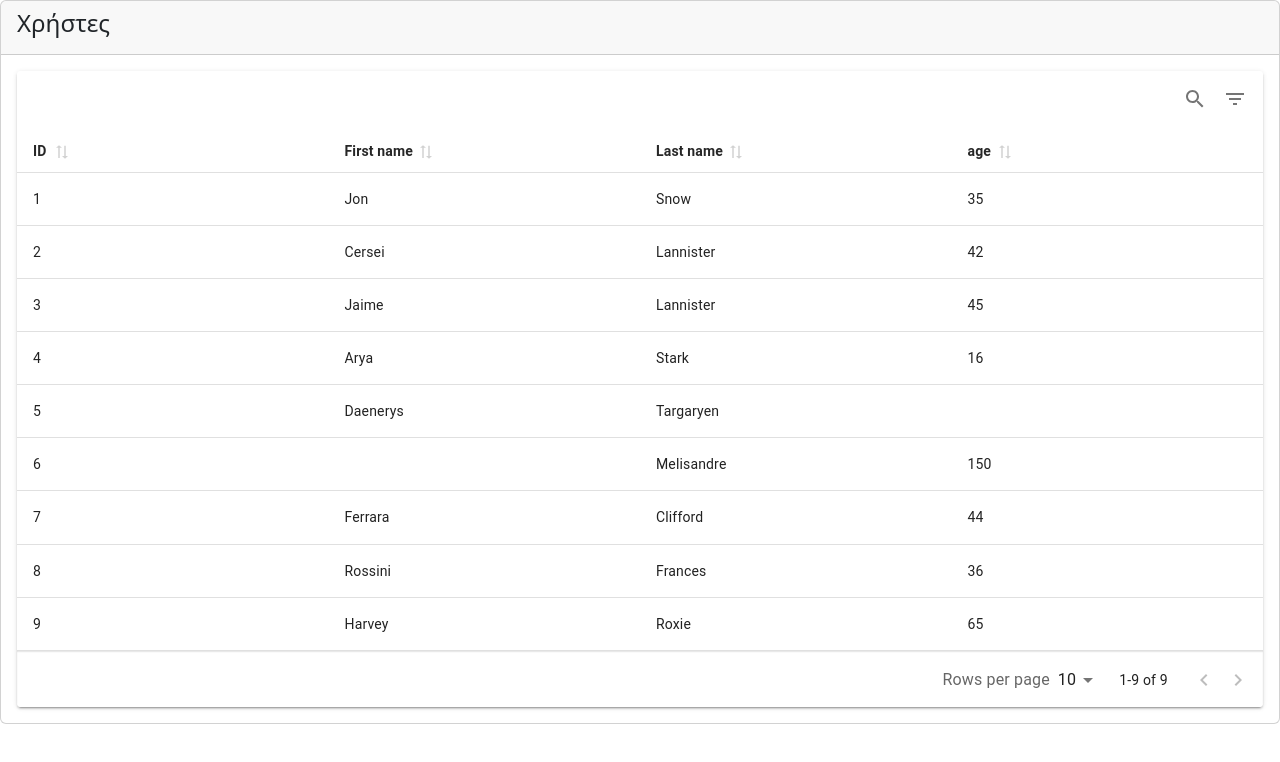
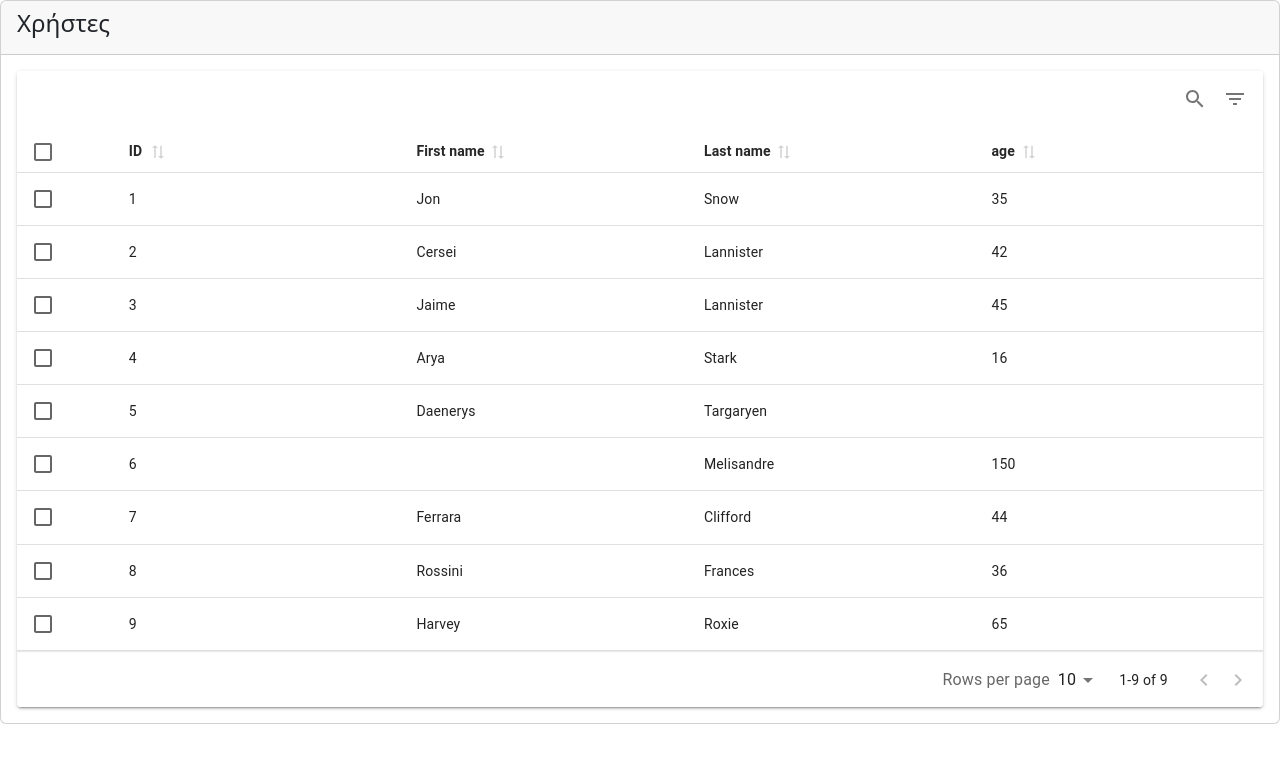
Before and after one commit to ApostolosMexas/tedi-2024-front, a React (Create React App) app: page /admin in a window 1280 px wide. Shown: the top 762 px of the page. Built offline with nearby package versions, Linux system fonts and the light colour scheme; no server answers.

Commit message:
added checkboxes to table

```diff
--- a/src/components/UserTable.js
+++ b/src/components/UserTable.js
@@ -1,8 +1,10 @@
 import {MaterialReactTable} from 'material-react-table';
 import React, { useState, useEffect } from "react";
-import {apiCallsUser} from "../api/calls/user"
+// import {apiCallsUser} from "../api/calls/user"
 
 export const UserTable = (props) => {
+    const [selectedRows, setSelectedRows] = useState([]);
+
     const {} = props;
   const columns = [
     { accessorKey: 'id', header: 'ID', width: 70 , width: 130},
@@ -33,6 +35,8 @@ export const UserTable = (props) => {
 
   return (
     <MaterialReactTable
+        enableRowSelection
+        // onRowSelectionChange={setSelectedRows}
         columns={columns}
         data={rows}
         enableColumnActions={false}
```
Lines whose indentation alone changed are shown as unchanged.
